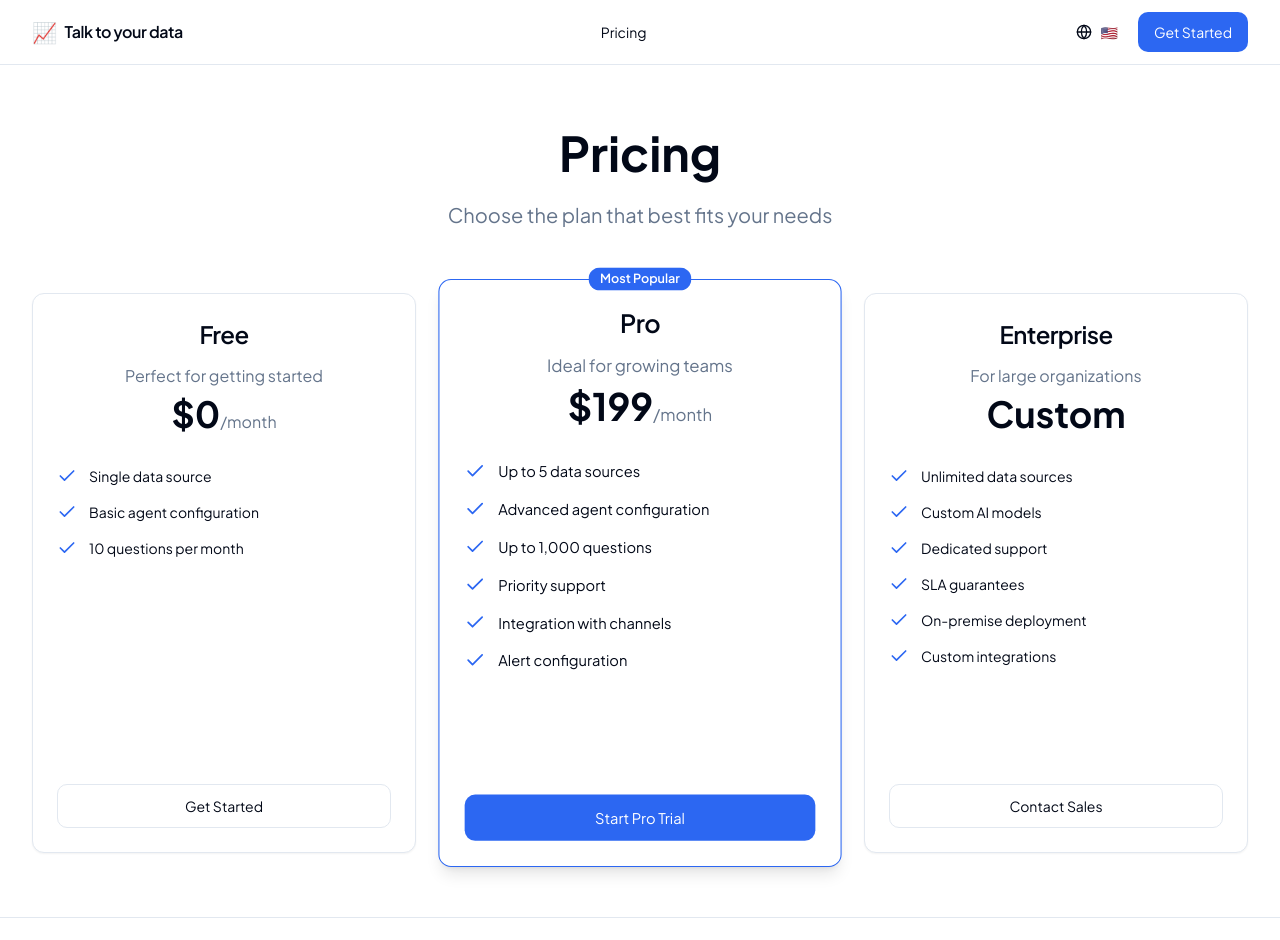
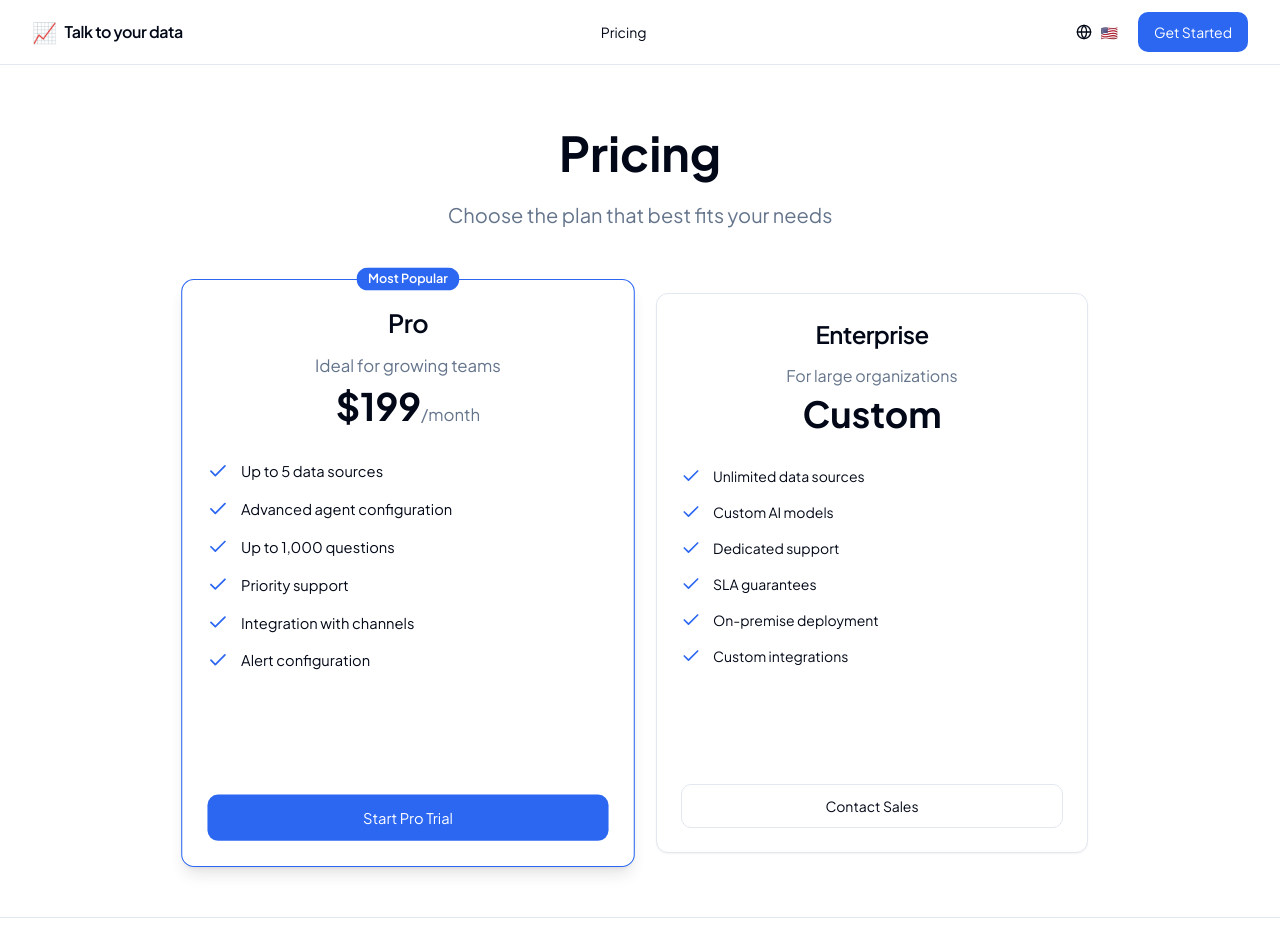
Before and after one commit to Empreiteiro/data-talks, a React (Vite) app: page /pricing in a window 1280 px wide. Shown: the top 940 px of the page. Built offline with nearby package versions, Linux system fonts and the light colour scheme.

Commit message:
Remove free pricing plan
Remove the free plan option from the pricing page, leaving only the Pro and Enterprise plans.

```diff
--- a/src/pages/Pricing.tsx
+++ b/src/pages/Pricing.tsx
@@ -9,23 +9,6 @@ const Pricing = () => {
   const { t, language } = useLanguage();
 
   const plans = [
-    {
-      name: t('pricing.free.title'),
-      price: t('pricing.free.price'),
-      period: t('pricing.free.period'),
-      description: t('pricing.free.description'),
-      badge: null as string | null,
-      features: language === 'pt' ? [
-        'Uma fonte de dados',
-        'Configuração básica do agente',
-        '10 perguntas por mês'
-      ] : [
-        'Single data source',
-        'Basic agent configuration',
-        '10 questions per month'
-      ],
-      button: t('pricing.free.button')
-    },
     {
       name: t('pricing.pro.title'),
       price: t('pricing.pro.price'),
@@ -90,9 +73,9 @@ const Pricing = () => {
           </p>
         </div>
 
-        <div className="grid md:grid-cols-3 gap-8 max-w-[78rem] mx-auto">
+        <div className="grid md:grid-cols-2 gap-8 max-w-4xl mx-auto">
           {plans.map((plan, index) => (
-                         <Card key={index} className={`relative flex flex-col h-[560px] ${index === 1 ? 'border-primary shadow-lg scale-105' : ''}`}>
+                         <Card key={index} className={`relative flex flex-col h-[560px] ${index === 0 ? 'border-primary shadow-lg scale-105' : ''}`}>
                {plan.badge && (
                  <Badge className="absolute -top-3 left-1/2 transform -translate-x-1/2 bg-primary text-primary-foreground">
                    {plan.badge}
@@ -118,10 +101,10 @@ const Pricing = () => {
                </CardContent>
 
                 <CardFooter className="mt-auto">
-                 {plan.name === t('pricing.free.title') || plan.name === t('pricing.pro.title') ? (
+                  {plan.name === t('pricing.pro.title') ? (
                     <Button
                       className="w-full"
-                     variant={index === 1 ? "default" : "outline"}
+                      variant={index === 0 ? "default" : "outline"}
                       size="lg"
                       onClick={() => window.open('https://t2d.lovable.app/login', '_blank')}
                     >
@@ -130,7 +113,7 @@ const Pricing = () => {
                   ) : (
                     <Button
                       className="w-full"
-                     variant={index === 1 ? "default" : "outline"}
+                      variant="outline"
                       size="lg"
                       onClick={() => window.open('https://whatsa.me/5534996521315', '_blank')}
                     >
```
Lines whose indentation alone changed are shown as unchanged.
